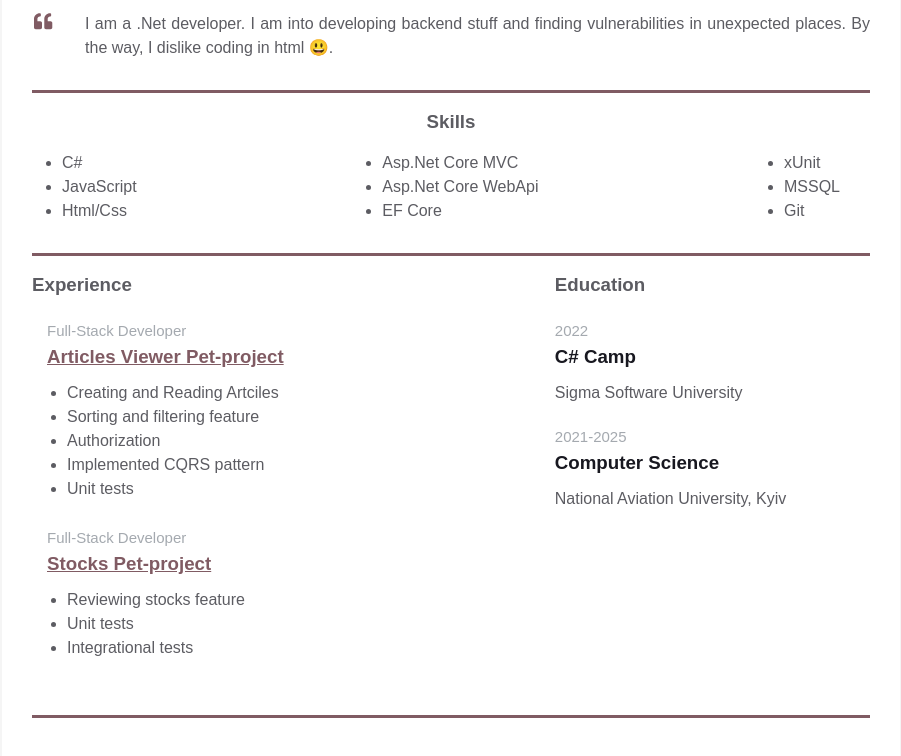
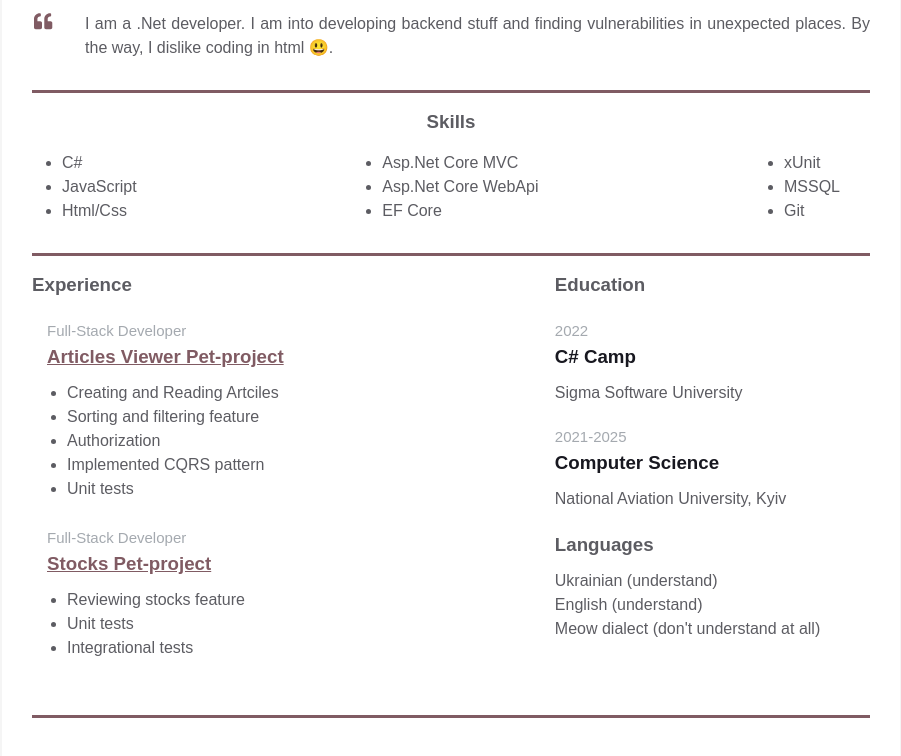
Before and after one commit to OleksandrTolmachov/homepage, a plain HTML site: page index.html in a window 1280 px wide. Shown: the part 262-1018 px from the top of the page, without its empty margins (189-1090 px from the left). Drawn offline with Linux system fonts and the light colour scheme.

Commit message:
Added languages block

```diff
--- a/index.html
+++ b/index.html
@@ -134,7 +134,7 @@
                                 </div>
                             </div>
                         </div>
-                        <div class="additional-info fv">
+                        <div class="additional-info">
                             <div class="additional-info fv">
                                 <div class="additional-info__education">
                                     <h3 class="additional-info__education-header">Education</h3>
@@ -154,6 +154,19 @@
                                     </div>
                                 </div>
                             </div>
+                            <div class="additional-info__languages">
+                                <h3 class="additional-info__languages-header" style="margin-bottom: 10px;">Languages
+                                </h3>
+                                <p class="additional-info__languages-item">
+                                    Ukrainian (understand)
+                                </p>
+                                <p class="additional-info__languages-item">
+                                    English (understand)
+                                </p>
+                                <p class="additional-info__languages-item">
+                                    Meow dialect (don't understand at all)
+                                </p>
+                            </div>
                         </div>
                     </div>
                 </div>
```
